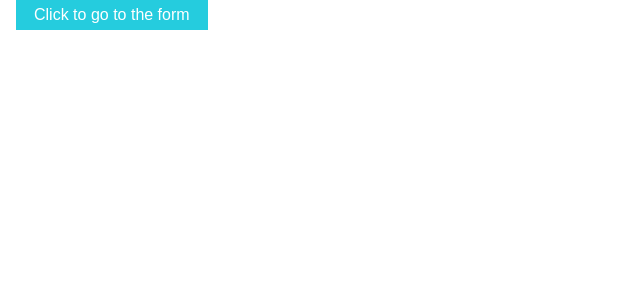
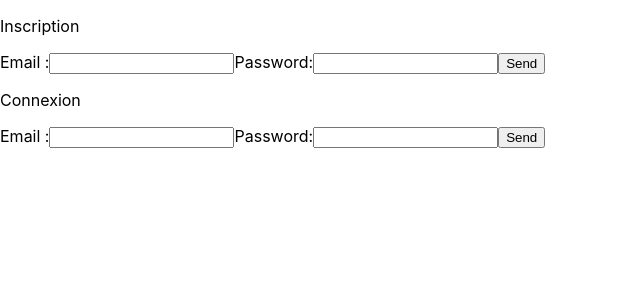
Before and after one commit to ThibaultCastille/IntelligentHive, a React (Create React App) app: page / in a window 1280 px wide. Shown: the top 300 px of the page, without its empty margins (0-640 px from the left). Built offline with nearby package versions, Linux system fonts and the light colour scheme.

Commit message:
[ADDING] connexion with db

```diff
--- a/src/App.js
+++ b/src/App.js
@@ -2,11 +2,8 @@ import React, { Component } from 'react'
 import "react-tabs/style/react-tabs.css";
 import FormPage from './FormPage'
 import {BrowserRouter as Router, Route, Link, Redirect, withRouter} from 'react-router-dom'
-import styled from 'styled-components';
-import {Button} from './styled_components/Button_styled';
-import {Select} from './styled_components/Select_styled';
-import {Input} from './styled_components/Input_styled';
-import {HoverText} from './styled_components/HoverText_styled';
+import axios from "axios";
+
 
 const PrivateRoute = ({ component: Component, ...rest }) => (
   <Route {...rest} render={(props) => (
@@ -25,45 +22,110 @@ const checkAuth = {
 }
 
 class Home extends Component{
-  state = {
-    checking: false
-  }
-  home = () => {checkAuth.authenticate(() => {this.setState(() => ({checking: true}))
-})
-  }
   constructor(props) {
     super(props);
-
     this.state = {
-            username: '',
+      name: '',
+      message: '',
+      email: '',
       password: '',
+      checking: false,
     };
-
+    this.handleSubmits = this.handleSubmits.bind(this);
     this.handleChange = this.handleChange.bind(this);
+    this.handleSubmitLogin = this.handleSubmitLogin.bind(this);
     this.handleSubmit = this.handleSubmit.bind(this);
-    }
-    handleChange(e) {
-      const { name, value } = e.target;
-      this.setState({ [name]: value });
   }
 
   handleSubmit(e) {
-
     this.props.history.push("/FormPage");
 }
+
+  home = () => {checkAuth.authenticate(() => {this.setState(() => ({checking: true}))
+  })}
+
+  handleChange(event) {
+    const inputValue = event.target.value;
+    const stateField = event.target.name;
+    this.setState({
+      [stateField]: inputValue,
+    });
+  }
+
+  async handleSubmits(event) {
+    event.preventDefault();
+    const { name, message } = this.state;
+    await axios.post(
+      'https://zopatw7dn8.execute-api.us-east-2.amazonaws.com/default/LoginWriteSeverless',
+      {  key1: `${name}`, key2: `${message}` }
+    );
+  }
+
+  async handleSubmitLogin(event) {
+    event.preventDefault();
+    axios.get('https://itqx5sskv4.execute-api.us-east-2.amazonaws.com/default/LoginReadSeverless')
+      .then((response) => {
+        response.data.Items.map((person, index) => (
+          person.Username === this.state.email ? (person.Password === this.state.password ? this.home() : console.log("no")) : console.log("no")
+      ));
+      response.data.Items.map((person, index) => (
+        person.Password === this.state.password ? {checkPass : 1} : console.log("no")
+    ))
+    console.log(response.data.Items[0].Password)
+      })
+    }
+
   render() {
-    const { username, password } = this.state;
     const { checking } = this.state
 
     if (checking === true) {
-      return <Redirect to='/FormPage' />
+      return <Redirect to='./FormPage' />
     }
-
     return (
       <div>
-        <div id="test1">
-        <Button type="button" onClick={this.home}>Click to go to the form</Button>
-        </div>
+        <p>Inscription</p>
+        <form name="test1" onSubmit={this.handleSubmits}>
+          <label>Email :</label>
+          <input
+            type="email"
+            name="name"
+            onChange={this.handleChange}
+            value={this.state.name}
+          />
+
+
+          <label>Password:</label>
+          <input
+            type="password"
+            name="message"
+            onChange={this.handleChange}
+            value={this.state.message}
+          />
+
+          <button type="submit">Send</button>
+        </form>
+
+        <p>Connexion</p>
+        <form name="test2" onSubmit={this.handleSubmitLogin}>
+          <label>Email :</label>
+          <input
+            type="email"
+            name="email"
+            onChange={this.handleChange}
+            value={this.state.email}
+          />
+
+
+          <label>Password:</label>
+          <input
+            type="password"
+            name="password"
+            onChange={this.handleChange}
+            value={this.state.password}
+          />
+
+          <button type="submit">Send</button>
+        </form>
       </div>
     );
   }
```
Lines whose indentation alone changed are shown as unchanged.
